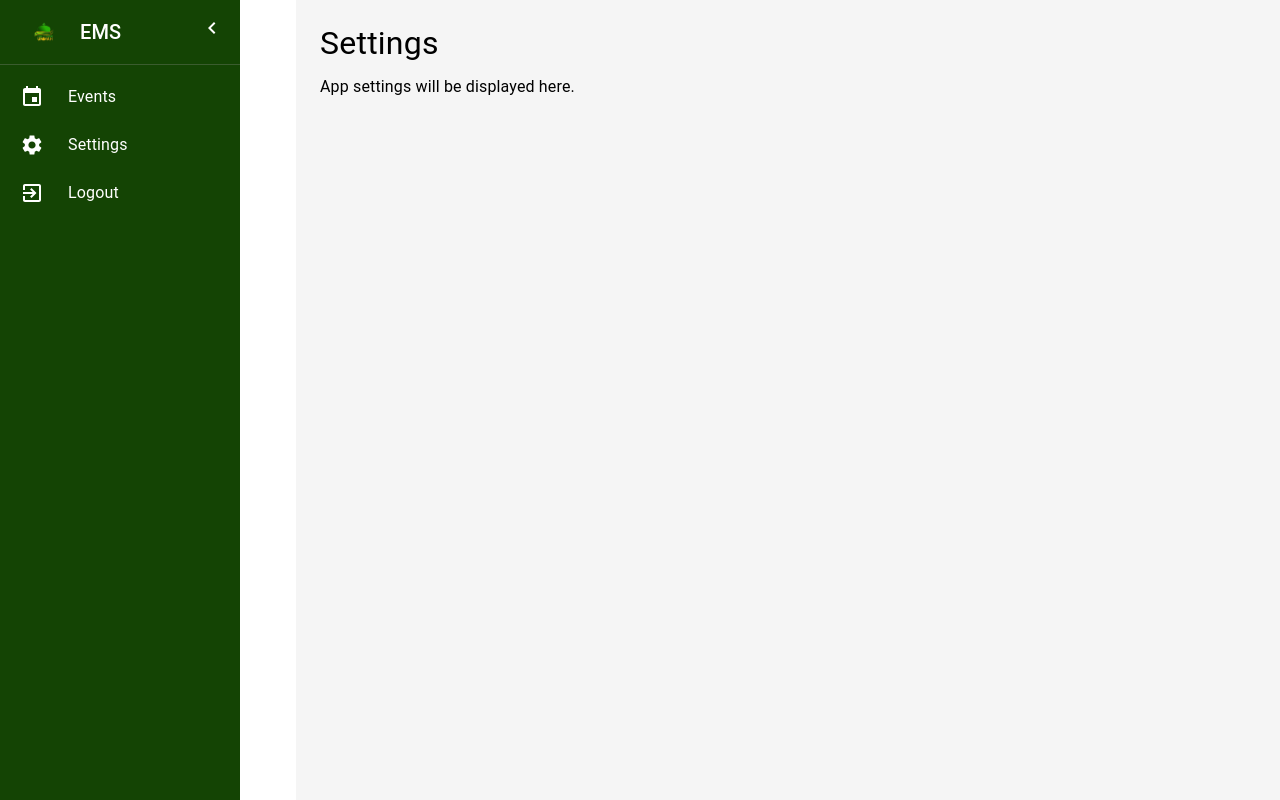
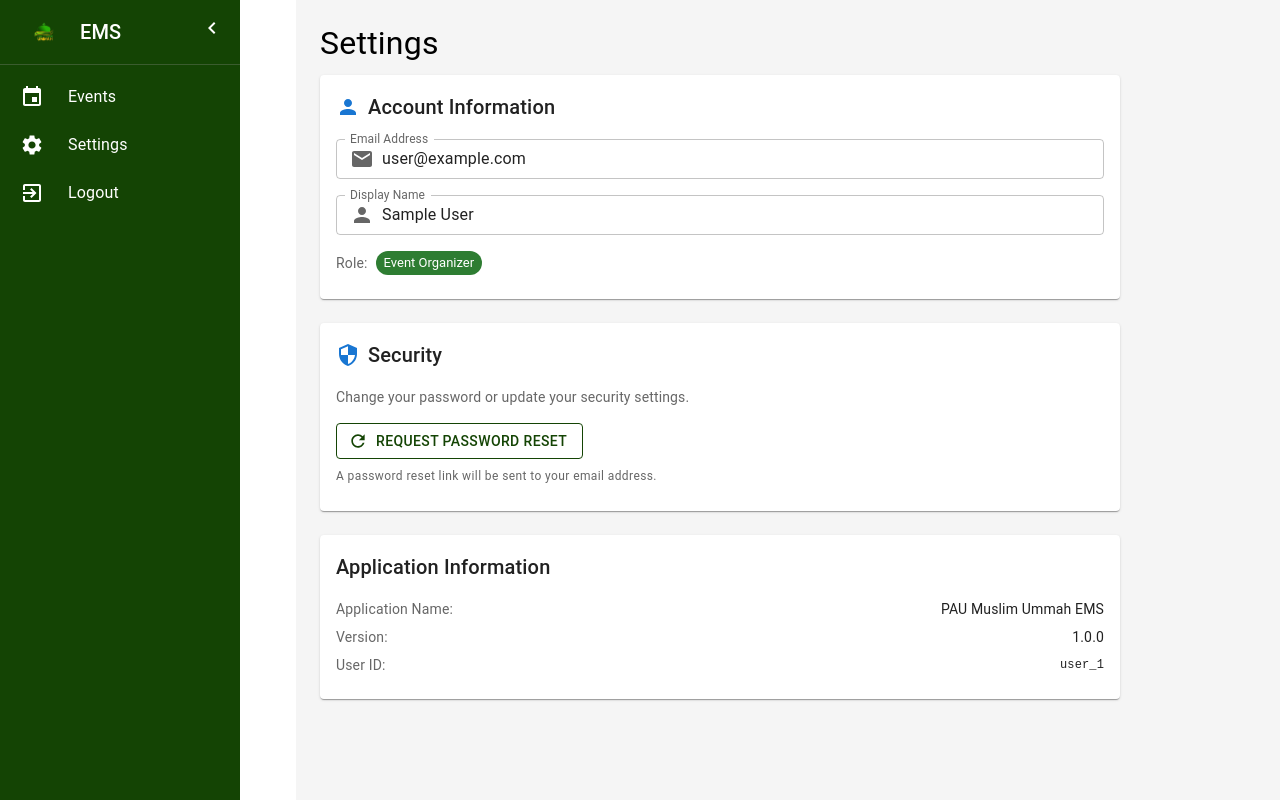
Before and after one commit to PAU-Ummah/pmu-ems, a Next.js app: page /settings in a window 1280 px wide. Built offline with nearby package versions, Linux system fonts and the light colour scheme; no server answers; the database is empty; sample sign-in values are in the browser's storage.

Commit message:
settings

```diff
--- a/src/app/settings/page.tsx
+++ b/src/app/settings/page.tsx
@@ -1,9 +1,81 @@
 "use client";
+import { useState } from "react";
 import NavigationDrawer from "@/components/Drawer";
-import { Box, Typography } from "@mui/material";
+import { useAuth } from "@/context/AuthContext";
+import { useRole } from "@/hooks/useRole";
 import ProtectedRoute from "@/components/ProtectedRoute";
+import {
+  Box,
+  Typography,
+  TextField,
+  Button,
+  Alert,
+  Chip,
+  Card,
+  CardContent,
+} from "@mui/material";
+import { Person, Email, Security, Refresh } from "@mui/icons-material";
 
 export default function SettingsPage() {
+  const { userData } = useAuth();
+  const { userRole } = useRole();
+  const [loading, setLoading] = useState(false);
+  const [message, setMessage] = useState<{ type: 'success' | 'error'; text: string } | null>(null);
+
+  const getRoleColor = (role: string) => {
+    switch (role) {
+      case 'admin': return 'error';
+      case 'it': return 'info';
+      case 'finance-manager': return 'warning';
+      case 'event-organizer': return 'success';
+      default: return 'default';
+    }
+  };
+
+  const getRoleLabel = (role: string) => {
+    switch (role) {
+      case 'admin': return 'Admin';
+      case 'it': return 'IT';
+      case 'finance-manager': return 'Finance Manager';
+      case 'event-organizer': return 'Event Organizer';
+      default: return role;
+    }
+  };
+
+  const handlePasswordReset = async () => {
+    if (!userData?.email) {
+      setMessage({ type: 'error', text: 'No email address found for your account.' });
+      return;
+    }
+
+    setLoading(true);
+    setMessage(null);
+
+    try {
+      const response = await fetch('/api/send-email', {
+        method: 'POST',
+        headers: {
+          'Content-Type': 'application/json',
+        },
+        body: JSON.stringify({ email: userData.email }),
+      });
+
+      const result = await response.json();
+
+      if (response.ok) {
+        setMessage({
+          type: 'success',
+          text: 'Password reset email sent! Please check your inbox and follow the instructions to reset your password.'
+        });
+      } else {
+        setMessage({ type: 'error', text: result.error || 'Failed to send password reset email' });
+      }
+    } catch {
+      setMessage({ type: 'error', text: 'Network error. Please try again.' });
+    } finally {
+      setLoading(false);
+    }
+  };
 
   return (
     <ProtectedRoute>
@@ -27,7 +99,138 @@ export default function SettingsPage() {
           >
             Settings
           </Typography>
-        <Typography color="black">App settings will be displayed here.</Typography>
+
+          {message && (
+            <Alert
+              severity={message.type}
+              sx={{ mb: 3 }}
+              onClose={() => setMessage(null)}
+            >
+              {message.text}
+            </Alert>
+          )}
+
+          <Box sx={{ display: 'flex', flexDirection: 'column', gap: 3, maxWidth: 800 }}>
+            {/* User Information Card */}
+            <Card>
+              <CardContent>
+                <Box sx={{ display: 'flex', alignItems: 'center', mb: 2 }}>
+                  <Person sx={{ mr: 1, color: 'primary.main' }} />
+                  <Typography variant="h6">Account Information</Typography>
+                </Box>
+
+                <Box sx={{ display: 'flex', flexDirection: 'column', gap: 2 }}>
+                  <TextField
+                    label="Email Address"
+                    value={userData?.email || ''}
+                    InputProps={{
+                      readOnly: true,
+                      startAdornment: <Email sx={{ mr: 1, color: 'text.secondary' }} />
+                    }}
+                    fullWidth
+                    variant="outlined"
+                    size="small"
+                  />
+
+                  <TextField
+                    label="Display Name"
+                    value={userData?.displayName || 'Not set'}
+                    InputProps={{
+                      readOnly: true,
+                      startAdornment: <Person sx={{ mr: 1, color: 'text.secondary' }} />
+                    }}
+                    fullWidth
+                    variant="outlined"
+                    size="small"
+                  />
+
+                  <Box sx={{ display: 'flex', alignItems: 'center', gap: 1 }}>
+                    <Typography variant="body2" color="text.secondary">
+                      Role:
+                    </Typography>
+                    <Chip
+                      label={getRoleLabel(userRole || '')}
+                      color={getRoleColor(userRole || '')}
+                      size="small"
+                    />
+                  </Box>
+                </Box>
+              </CardContent>
+            </Card>
+
+            {/* Security Card */}
+            <Card>
+              <CardContent>
+                <Box sx={{ display: 'flex', alignItems: 'center', mb: 2 }}>
+                  <Security sx={{ mr: 1, color: 'primary.main' }} />
+                  <Typography variant="h6">Security</Typography>
+                </Box>
+
+                <Typography variant="body2" color="text.secondary" sx={{ mb: 2 }}>
+                  Change your password or update your security settings.
+                </Typography>
+
+                <Button
+                  variant="outlined"
+                  startIcon={<Refresh />}
+                  onClick={handlePasswordReset}
+                  disabled={loading}
+                  sx={{
+                    borderColor: '#144404',
+                    color: '#144404',
+                    '&:hover': {
+                      borderColor: '#0d3002',
+                      backgroundColor: 'rgba(20, 68, 4, 0.04)'
+                    }
+                  }}
+                >
+                  {loading ? 'Sending...' : 'Request Password Reset'}
+                </Button>
+
+                <Typography variant="caption" display="block" sx={{ mt: 1, color: 'text.secondary' }}>
+                  A password reset link will be sent to your email address.
+                </Typography>
+              </CardContent>
+            </Card>
+
+            {/* App Information Card */}
+            <Card>
+              <CardContent>
+                <Typography variant="h6" sx={{ mb: 2 }}>
+                  Application Information
+                </Typography>
+
+                <Box sx={{ display: 'flex', flexDirection: 'column', gap: 1 }}>
+                  <Box sx={{ display: 'flex', justifyContent: 'space-between', alignItems: 'center' }}>
+                    <Typography variant="body2" color="text.secondary">
+                      Application Name:
+                    </Typography>
+                    <Typography variant="body2">
+                      PAU Muslim Ummah EMS
+                    </Typography>
+                  </Box>
+
+                  <Box sx={{ display: 'flex', justifyContent: 'space-between', alignItems: 'center' }}>
+                    <Typography variant="body2" color="text.secondary">
+                      Version:
+                    </Typography>
+                    <Typography variant="body2">
+                      1.0.0
+                    </Typography>
+                  </Box>
+
+                  <Box sx={{ display: 'flex', justifyContent: 'space-between', alignItems: 'center' }}>
+                    <Typography variant="body2" color="text.secondary">
+                      User ID:
+                    </Typography>
+                    <Typography variant="body2" sx={{ fontFamily: 'monospace', fontSize: '0.75rem' }}>
+                      {userData?.id || 'N/A'}
+                    </Typography>
+                  </Box>
+                </Box>
+              </CardContent>
+            </Card>
+          </Box>
         </Box>
       </Box>
     </ProtectedRoute>
```
Lines whose indentation alone changed are shown as unchanged.
